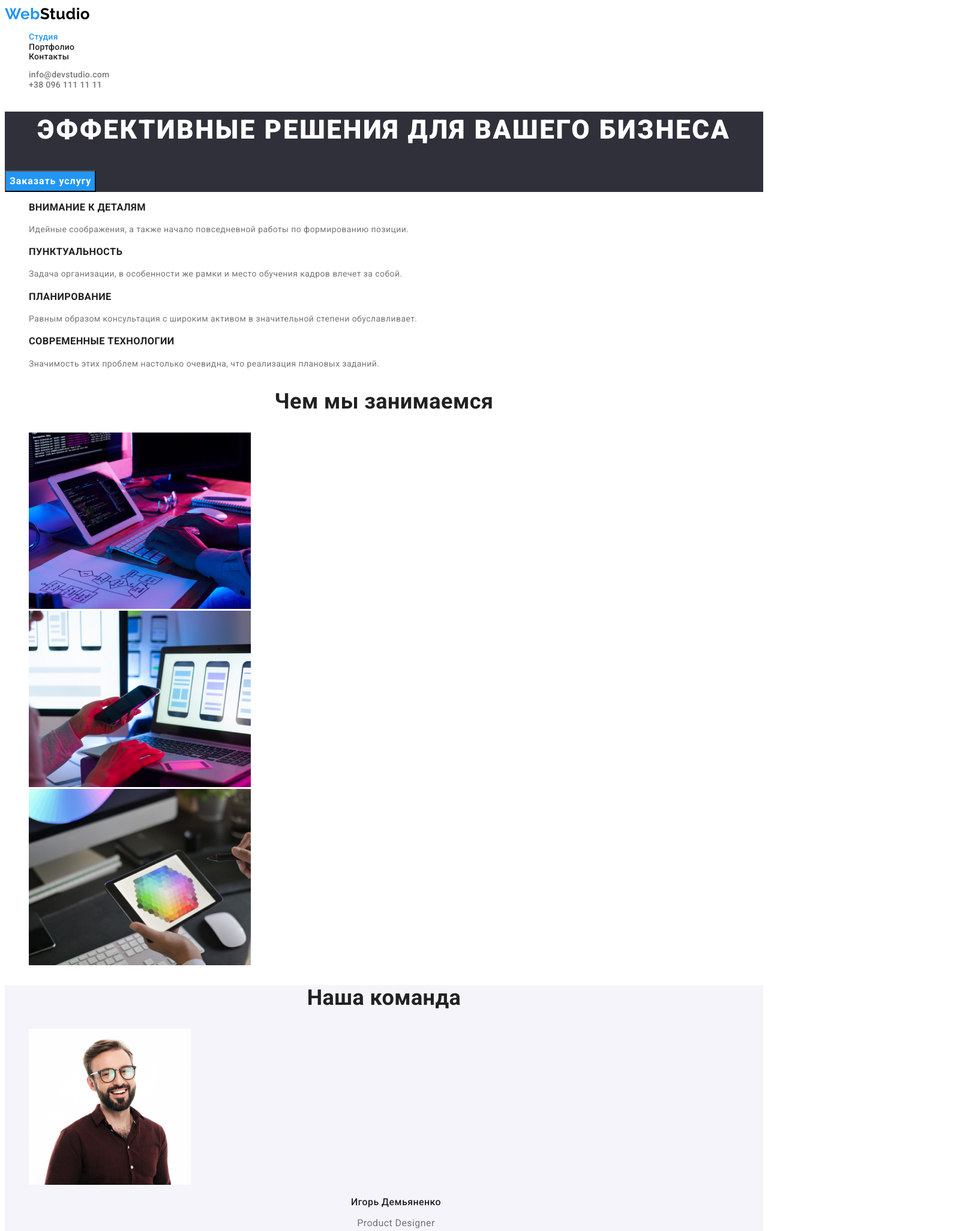
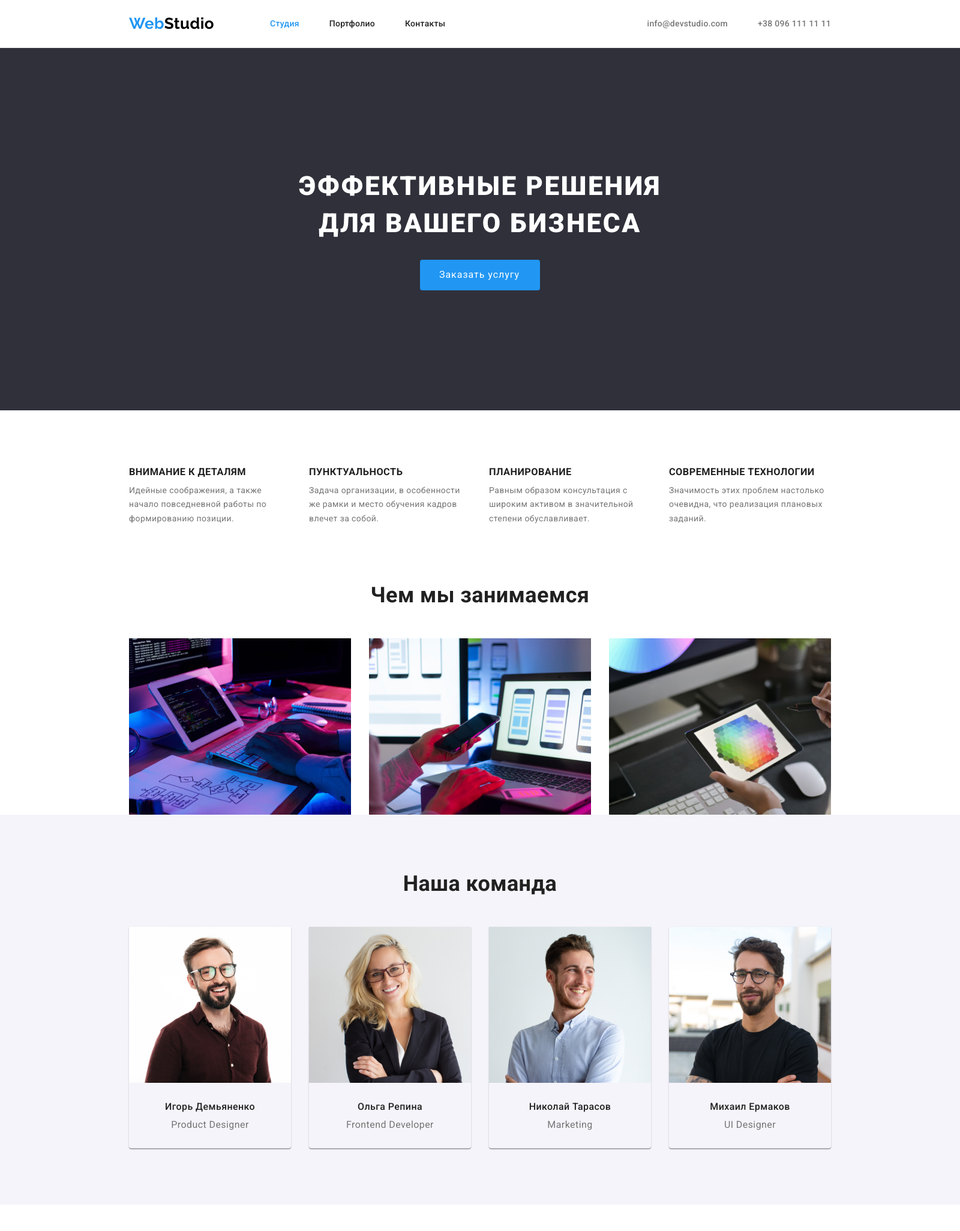
Before and after one commit to AnnaYarmolenko/goit-markup-hw-03, a plain HTML site: page index.html in a window 1280 px wide. Shown: the top 2052 px of the page at 60% size, 1600 px wide, since content can reach past the window. Drawn offline with nearby package versions, Linux system fonts and the light colour scheme.

Commit message:
Верстка 3-го ДЗ

```diff
--- a/css/styles.css
+++ b/css/styles.css
@@ -12,6 +12,7 @@
 
   --our-team-section-color: #f5f4fa;
   --footer-color: #2f303a;
+  --navbar-border: #ececec;
 }
 
 a {
@@ -20,6 +21,17 @@ a {
 ul,
 ol {
   list-style: none;
+  padding: 0;
+}
+h1,
+h2,
+h3,
+p,
+ul {
+  margin: 0;
+}
+img {
+  display: block;
 }
 
 /* ==========Header styling========== */
@@ -59,9 +71,43 @@ ol {
   letter-spacing: 0.02em;
   color: var(--text-secondary);
 }
+.linkbox {
+  display: flex;
+}
+.linkbox .mail {
+  margin-right: 50px;
+}
 .contactshed:hover,
 .contactshed:focus {
   color: var(--accent-color);
+}
+.site-nav-link {
+  display: flex;
+}
+.item {
+}
+.item:not(:last-child) {
+  margin-right: 50px;
+}
+.navbox {
+  display: flex;
+}
+.navbar {
+  width: 1600px;
+  padding-left: 15px;
+  padding-right: 15px;
+  display: flex;
+  align-items: center;
+  height: 80px;
+  padding: 0 215px;
+  border-bottom: 1px solid var(--navbar-border);
+}
+.logo {
+  margin-right: 93px;
+}
+.linkbox {
+  display: flex;
+  margin-left: auto;
 }
 
 /* ==========Body styling========== */
@@ -74,18 +120,25 @@ body {
 }
 .hero-section {
   background: var(--bg-hero-color);
+  width: 1600px;
+  text-align: center;
+  padding: 200px 0 200px 0;
 }
 .hero-button {
   background: var(--accent-color);
   font-family: Roboto;
-  font-weight: bold;
   font-size: 16px;
   line-height: 1.9;
   display: flex;
-  align-items: center;
-  text-align: center;
+  width: 200px;
+  padding: 10px 32px;
+  border: var(--accent-color);
   letter-spacing: 0.06em;
   color: var(--bg-color);
+  margin-left: auto;
+  margin-right: auto;
+  margin-top: 30px;
+  border-radius: 4px;
 }
 .hero-button:hover {
   background: var(--accent-color);
@@ -143,6 +196,60 @@ body {
   text-align: center;
   color: var(--text-secondary);
 }
+.section {
+  width: 1600px;
+  padding-left: 215px;
+  padding-right: 215px;
+  padding-top: 94px;
+}
+.li-title {
+  display: flex;
+}
+.li-title .li-title-adv {
+  width: 270px;
+}
+.li-title-adv:not(:last-child) {
+  margin-right: 30px;
+}
+.li-title-adv p {
+  margin-top: 10px;
+}
+.ul-title2 {
+  display: flex;
+}
+.li-title2 img {
+  margin-top: 50px;
+  margin-right: 30px;
+}
+.our-team-section {
+  width: 1600px;
+  padding-left: 215px;
+  padding-right: 215px;
+  padding-top: 94px;
+  padding-bottom: 94px;
+}
+.name-title {
+  display: flex;
+  flex-wrap: wrap;
+  margin-top: 50px;
+}
+.li-our-team {
+  margin-right: 30px;
+  box-shadow: 0px 1px 3px rgba(0, 0, 0, 0.12), 0px 1px 1px rgba(0, 0, 0, 0.14),
+    0px 2px 1px rgba(0, 0, 0, 0.2);
+  border-radius: 0px 0px 4px 4px;
+}
+.li-our-team:nth-child(4n) {
+  margin-right: 0px;
+}
+.card-person {
+  padding-bottom: 30px;
+}
+.name {
+  margin-top: 30px;
+  margin-bottom: 10px;
+}
+
 /* ----------Portfolio---------- */
 .projects-title {
   position: absolute;
@@ -165,11 +272,19 @@ body {
   border-radius: 4px;
   color: var(--text-primery);
   cursor: pointer;
+  border: transparent;
 }
 .projects-button button:hover,
 .projects-button button:focus {
   background: var(--accent-color);
   color: var(--bg-color);
+}
+.buttons {
+  display: flex;
+  justify-content: center;
+}
+.li-buttons {
+  margin-right: 8px;
 }
 .our-projects-title h2 {
   font-weight: bold;
@@ -184,9 +299,37 @@ body {
   line-height: 1.9;
   color: var(--text-secondary);
 }
+.our-projects-title {
+  display: flex;
+  flex-wrap: wrap;
+}
+.our-projects-title .li-our-project {
+  margin-right: 30px;
+  margin-bottom: 30px;
+}
+.li-our-project:nth-child(-n + 3) {
+  margin-top: 34px;
+}
+.li-our-project:nth-child(3n) {
+  margin-right: 0;
+}
+.li-our-project:nth-last-child(-n + 3) {
+  margin-bottom: 0;
+}
+.card-contents h2 {
+  margin-bottom: 4px;
+}
+.card-contents {
+  padding: 20px 24px;
+  border-right: 1px solid var(--);
+  border-left: 1px solid var(--card-border-color);
+  border-bottom: 1px solid var(--card-border-color);
+}
+
 /* ==========Footer styling========== */
 footer {
   background: var(--footer-color);
+  width: 1600px;
 }
 .logo-footer {
   font-family: Raleway;
@@ -205,3 +348,13 @@ footer {
 .contactsfoot:focus {
   color: var(--bg-color);
 }
+.footer-section {
+  margin-top: 94px;
+  padding-top: 60px;
+  padding-right: 1154px;
+  padding-bottom: 60px;
+  padding-left: 215px;
+}
+.address {
+  margin-top: 20px;
+}
--- a/index.html
+++ b/index.html
@@ -7,106 +7,125 @@
     <title>Document</title>
     <link href="https://fonts.googleapis.com/css2?family=Raleway:wght@700&family=Roboto:wght@400;500;700;900&display=swap"
     rel="stylesheet">
+    <link rel="stylesheet" href="https://cdnjs.cloudflare.com/ajax/libs/modern-normalize/1.1.0/modern-normalize.min.css"
+        integrity="sha512-wpPYUAdjBVSE4KJnH1VR1HeZfpl1ub8YT/NKx4PuQ5NmX2tKuGu6U/JRp5y+Y8XG2tV+wKQpNHVUX03MfMFn9Q=="
+        crossorigin="anonymous" referrerpolicy="no-referrer" />
     <link rel="stylesheet" href="css/styles.css">
 </head>
 <body>
     <header class="header">
         <!--Главная строка навигации-->
-        <nav>
+        <div class="navbar">
             <a class="logo" href="/"><span class="web">Web</span>Studio</a>
-            <ul>
-                <li><a class="link current" href="">Студия</a></li>
-                <li><a class="link" href="./portfolio.html">Портфолио</a></li>
-                <li><a class="link" href="">Контакты</a></li>
+            <nav class="navbox">
+                <ul class="site-nav-link">
+                    <li class="item"><a class="link current" href="">Студия</a></li>
+                    <li class="item"><a class="link" href="./portfolio.html">Портфолио</a></li>
+                    <li class="item"><a class="link" href="">Контакты</a></li>
                 </ul>
             </nav>
-            <ul>
-                <li><a class="contactshed" href="mailto:info@devstudio.com">info@devstudio.com</a></li>
+                <ul class="linkbox">
+                    <li><a class="contactshed mail" href="mailto:info@devstudio.com">info@devstudio.com</a></li>
                     <li><a class="contactshed" href="tel:+380961111111">+38 096 111 11 11</a></li>
                 </ul>
+        </div>
+    </header>
 
-    </header>
     <main>
         <!--Герой-->
         <section class="hero-section">
-            <h1 class="section-text">Эффективные решения для вашего бизнеса</h1>
+            <h1 class="section-text">Эффективные решения<br> для вашего бизнеса</h1>
             <button class="hero-button" type="button">Заказать услугу</button>
         </section>
+
         <!--Наши преимущества-->
-        <section>
+        <section class="section">
             <h2 class="section-title">Наши преимущества</h2>
             <ul class="li-title">
-                <li>
+                <li class="li-title-adv">
                     <h3>Внимание к деталям</h3>
                     <p>Идейные соображения, а также начало повседневной работы по формированию позиции.</p>
                 </li>
-                <li>
+                <li class="li-title-adv">
                     <h3>Пунктуальность</h3>
                     <p>Задача организации, в особенности же рамки и место обучения кадров влечет за собой.</p>
                 </li>
-                <li>
+                <li class="li-title-adv">
                     <h3>Планирование</h3>
                     <p>Равным образом консультация с широким активом в значительной степени обуславливает.</p>
                 </li>
-                <li>
+                <li class="li-title-adv">
                     <h3>Современные технологии</h3>
                     <p>Значимость этих проблем настолько очевидна, что реализация плановых заданий.</p>
                 </li>
             </ul>
         </section>
+
         <!--Чем мы занимаемся-->
-        <section>
+        <section class="section">
             <h2 class="section-title2">Чем мы занимаемся</h2>
-            <ul>
-                <li>
+            <ul class="ul-title2">
+                <li class="li-title2">
                     <img src="./img/box1.jpg" alt="box1" width="370">
                 </li>
-                <li>
+                <li class="li-title2">
                     <img src="./img/box2.jpg" alt="box2" width="370">
                 </li>
-                <li>
+                <li class="li-title2">
                     <img src="./img/box3.jpg" alt="box3" width="370">
                 </li>
             </ul>
         </section>
+
         <!--Наша команда-->
         <section class="our-team-section">
             <h2 class="our-team-title">Наша команда</h2>
             <ul class="name-title profession-title">
-                <li>
+                <li class="li-our-team">
                     <img src="./img/teamcard1.jpg" alt="team card 1" width="270">
-                    <h3>Игорь Демьяненко</h3>
+                    <div class="card-person">
+                        <h3 class="name">Игорь Демьяненко</h3>
                         <p>Product Designer</p>
-
+                    </div>
                 </li>
-                <li>
+                <li class="li-our-team">
                     <img src="./img/teamcard2.jpg" alt="team card 2" width="270">
-                    <h3>Ольга Репина</h3>
+                    <div class="card-person">
+                        <h3 class="name">Ольга Репина</h3>
                         <p>Frontend Developer</p>
+                    </div>
                 </li>
-                <li>
+                <li class="li-our-team">
                     <img src="./img/teamcard3.jpg" alt="team card 3" width="270">
-                    <h3>Николай Тарасов</h3>
+                    <div class="card-person">
+                        <h3 class="name">Николай Тарасов</h3>
                         <p>Marketing</p>
+                    </div>
                 </li>
-                <li>
+                <li class="li-our-team">
                     <img src="./img/teamcard4.jpg" alt="team card 4" width="270">
-                    <h3>Михаил Ермаков</h3>
+                    <div class="card-person">
+                        <h3 class="name">Михаил Ермаков</h3>
                         <p>UI Designer</p>
+                    </div>
                 </li>
             </ul>
         </section>
     </main>
+
     <!--Контакты-->
     <footer>
+        <div class="footer-section">
             <a class="logo-footer" href="/"><span class="web">Web</span>Studio</a>
-        <address>
+            <address class="address">
                 <ul>
                     <li><a class="contactsfoot" href="">г. Киев, пр-т Леси Украинки, 26</a></li>
                     <li><a class="contactsfoot" href="mailto:info@example.com">info@example.com</a></li>
                     <li><a class="contactsfoot" href="tel:+380991111111">+38 099 111 11 11</a></li>
                 </ul>
             </address>
+        </div>
     </footer>
+
 </body>
 </html>
```
Also changed, not shown: portfolio.html (+52 -23 lines). Lines whose indentation alone changed are shown as unchanged.
